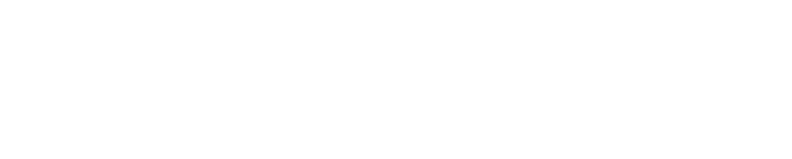
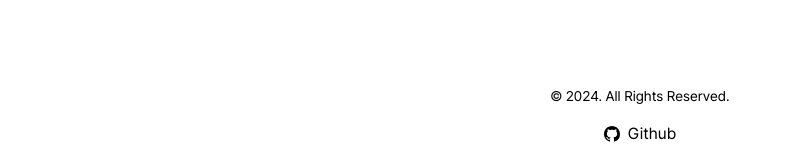
Before and after one commit to bluemiv/suon, a Next.js app: page / in a window 1280 px wide. Shown: the part 638-797 px from the top of the page, without its empty margins (0-792 px from the left). Built offline with nearby package versions, Linux system fonts and the light colour scheme; no server answers.

Commit message:
feat: Footer 수정

```diff
--- a/package.json
+++ b/package.json
@@ -10,6 +10,7 @@
     "lint": "next lint"
   },
   "dependencies": {
+    "dayjs": "^1.11.10",
     "next": "14.2.1",
     "react": "^18",
     "react-dom": "^18"
--- /dev/null
+++ b/src/components/Icons/GithubIcon.tsx
@@ -0,0 +1,16 @@
+import { TPropsWithClassName } from '@/types';
+
+export default function GithubIcon({ className }: TPropsWithClassName) {
+  return (
+    <svg
+      xmlns="http://www.w3.org/2000/svg"
+      width="16"
+      height="16"
+      fill="currentColor"
+      className={className}
+      viewBox="0 0 16 16"
+    >
+      <path d="M8 0C3.58 0 0 3.58 0 8c0 3.54 2.29 6.53 5.47 7.59.4.07.55-.17.55-.38 0-.19-.01-.82-.01-1.49-2.01.37-2.53-.49-2.69-.94-.09-.23-.48-.94-.82-1.13-.28-.15-.68-.52-.01-.53.63-.01 1.08.58 1.23.82.72 1.21 1.87.87 2.33.66.07-.52.28-.87.51-1.07-1.78-.2-3.64-.89-3.64-3.95 0-.87.31-1.59.82-2.15-.08-.2-.36-1.02.08-2.12 0 0 .67-.21 2.2.82.64-.18 1.32-.27 2-.27s1.36.09 2 .27c1.53-1.04 2.2-.82 2.2-.82.44 1.1.16 1.92.08 2.12.51.56.82 1.27.82 2.15 0 3.07-1.87 3.75-3.65 3.95.29.25.54.73.54 1.48 0 1.07-.01 1.93-.01 2.2 0 .21.15.46.55.38A8.01 8.01 0 0 0 16 8c0-4.42-3.58-8-8-8" />
+    </svg>
+  );
+}
--- /dev/null
+++ b/src/components/Icons/StarIcon.tsx
@@ -0,0 +1,16 @@
+import { TPropsWithClassName } from '@/types';
+
+export default function StarIcon({ className }: TPropsWithClassName) {
+  return (
+    <svg
+      xmlns="http://www.w3.org/2000/svg"
+      width="16"
+      height="16"
+      fill="currentColor"
+      className={className}
+      viewBox="0 0 16 16"
+    >
+      <path d="M2.866 14.85c-.078.444.36.791.746.593l4.39-2.256 4.389 2.256c.386.198.824-.149.746-.592l-.83-4.73 3.522-3.356c.33-.314.16-.888-.282-.95l-4.898-.696L8.465.792a.513.513 0 0 0-.927 0L5.354 5.12l-4.898.696c-.441.062-.612.636-.283.95l3.523 3.356-.83 4.73zm4.905-2.767-3.686 1.894.694-3.957a.56.56 0 0 0-.163-.505L1.71 6.745l4.052-.576a.53.53 0 0 0 .393-.288L8 2.223l1.847 3.658a.53.53 0 0 0 .393.288l4.052.575-2.906 2.77a.56.56 0 0 0-.163.506l.694 3.957-3.686-1.894a.5.5 0 0 0-.461 0z" />
+    </svg>
+  );
+}
--- /dev/null
+++ b/src/components/Icons/TistoryIcon.tsx
@@ -0,0 +1,22 @@
+import { TPropsWithClassName } from '@/types';
+
+export default function TistoryIcon({ className }: TPropsWithClassName) {
+  return (
+    <svg
+      xmlns="http://www.w3.org/2000/svg"
+      width="16"
+      height="16"
+      fill="currentColor"
+      viewBox="0 0 408.4 408.4"
+      className={className}
+    >
+      <g>
+        <circle className="cls-1" cx="58.18" cy="58.18" r="58.18" />
+        <circle className="cls-1" cx="204.2" cy="58.18" r="58.18" />
+        <circle className="cls-1" cx="204.2" cy="204.2" r="58.18" />
+        <circle className="cls-1" cx="204.2" cy="350.22" r="58.18" />
+        <circle className="cls-1" cx="350.22" cy="58.18" r="58.18" />
+      </g>
+    </svg>
+  );
+}
--- /dev/null
+++ b/src/components/Icons/index.ts
@@ -0,0 +1,11 @@
+import StarIcon from './StarIcon';
+import GithubIcon from './GithubIcon';
+import TistoryIcon from './TistoryIcon';
+
+const Icons = {
+  Star: StarIcon,
+  Github: GithubIcon,
+  Tistory: TistoryIcon,
+};
+
+export default Icons;
--- a/src/components/Layout/Footer.tsx
+++ /dev/null
@@ -1,3 +0,0 @@
-export default function Footer() {
-  return <footer className="h-[80px]"></footer>;
-}
--- /dev/null
+++ b/src/components/Layout/Footer/Copyright.tsx
@@ -0,0 +1,13 @@
+'use client';
+
+import dayjs from 'dayjs';
+import { DATE_FORMAT } from '@/constants';
+
+export default function Copyright() {
+  return (
+    <span className="text-sm">
+      © {process.env.NEXT_PUBLIC_COPYRIGHT} {dayjs().format(DATE_FORMAT.YEAR)}. All Rights
+      Reserved.
+    </span>
+  );
+}
--- /dev/null
+++ b/src/components/Layout/Footer/Footer.tsx
@@ -0,0 +1,39 @@
+import { ReactNode } from 'react';
+import Link from 'next/link';
+import Copyright from '@/components/Layout/Footer/Copyright';
+import { Icons } from '@/components';
+
+export default function Footer() {
+  return (
+    <footer className="h-footer px-lg py-md text-center flex flex-col gap-md">
+      <Copyright />
+      <div className="flex items-center justify-center gap-lg">
+        {(
+          [
+            {
+              label: 'Github',
+              href: process.env.NEXT_PUBLIC_GITHUB_URL,
+              icon: <Icons.Github />,
+            },
+            {
+              label: 'Blog',
+              href: process.env.NEXT_PUBLIC_EMAIL,
+              icon: <Icons.Tistory />,
+            },
+          ] as { label: string; href: string; icon: ReactNode }[]
+        )
+          .filter((v) => !!v.href)
+          .map(({ label, href, icon }) => (
+            <Link
+              key={label}
+              href={href}
+              className="flex items-center gap-sm hover:text-primary-hover active:text-primary-active"
+            >
+              {icon}
+              <span>{label}</span>
+            </Link>
+          ))}
+      </div>
+    </footer>
+  );
+}
--- /dev/null
+++ b/src/components/Layout/Footer/index.ts
@@ -0,0 +1,3 @@
+import Footer from './Footer';
+
+export default Footer;
--- a/src/components/index.ts
+++ b/src/components/index.ts
@@ -1,2 +1,3 @@
 export { default as Layout } from './Layout';
 export { default as Button } from './Button';
+export { default as Icons } from './Icons';
--- /dev/null
+++ b/src/constants/date.ts
@@ -0,0 +1,4 @@
+export const DATE_FORMAT = {
+  YEAR: 'YYYY',
+  DATETIME: 'YYYY-MM-DD HH:mm:ss',
+};
--- /dev/null
+++ b/src/constants/index.ts
@@ -0,0 +1 @@
+export * from './date';
```
Also changed, not shown: 1 other file (tests, documents, lock files or other folders).
